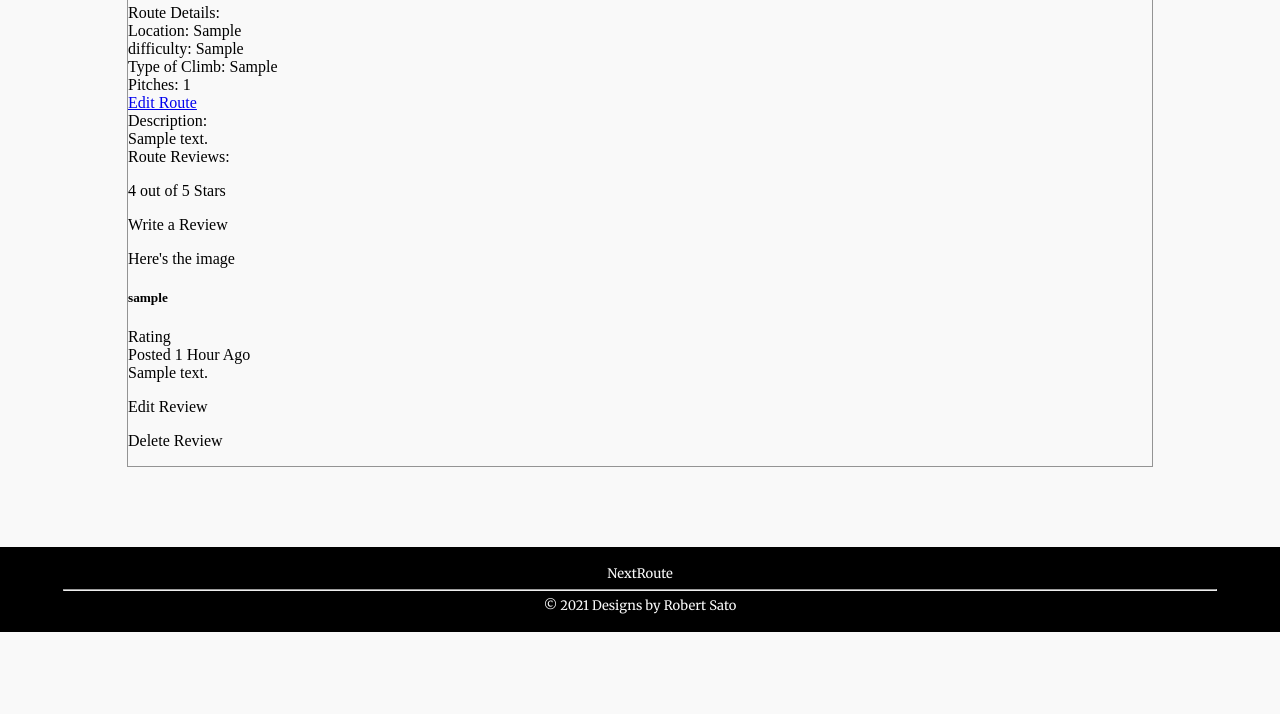
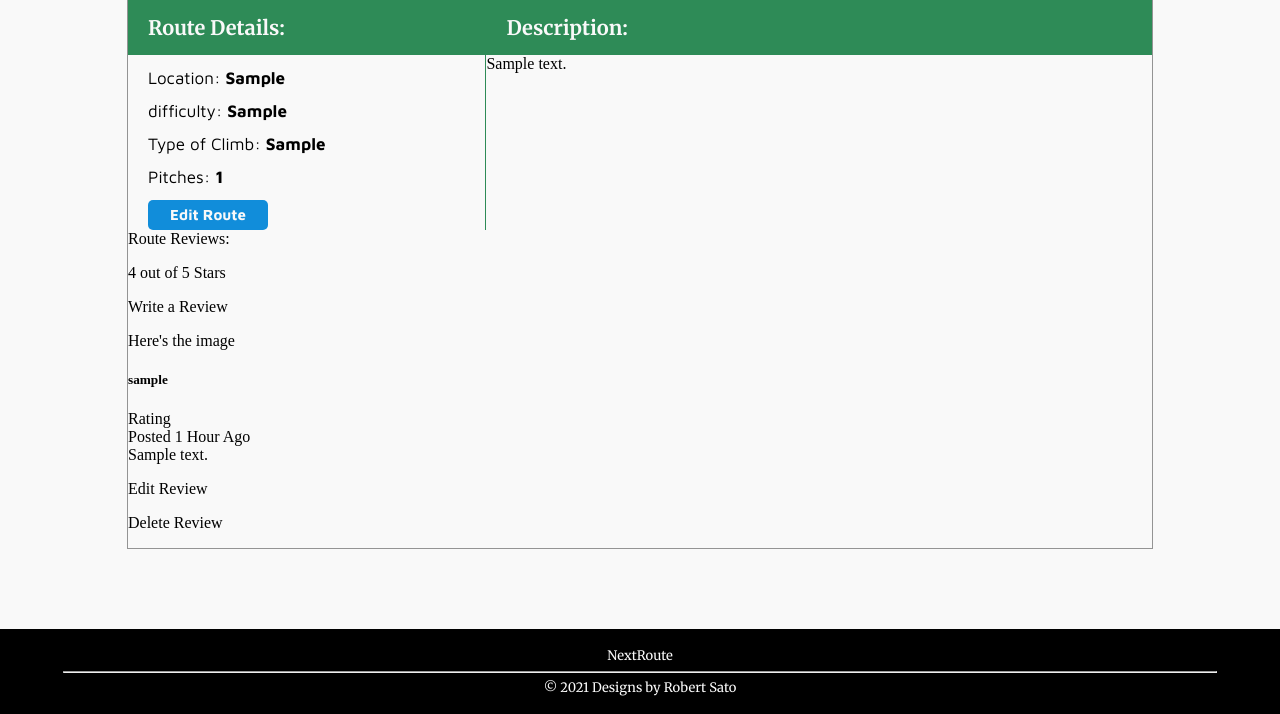
Before and after one commit to rsato1007/next_route, a Django app: page /route/1/ in a window 1280 px wide. Shown: the part 926-1640 px from the top of the page. Before the commit the page ends 1558 px from the top, so only its background shows below. Run offline with Django 3.2, Linux system fonts and the light colour scheme; a user stored in the database is signed in; tables that the repository leaves empty hold one stand-in row (values such as "Sample post").

Commit message:
adding styling to route details

```diff
--- a/next_route/main_app/static/styles/main.css
+++ b/next_route/main_app/static/styles/main.css
@@ -14,6 +14,7 @@
     --page-main-color: #2E8B57;
     --page-main-color-darker: #246e44;
     --main-button-color: #118DDA;
+    --main-button-color-darker: #0f77b8;
     --cancel-button-color: #A8A8A8;
     --red-button-color: #FF0000;
 }
@@ -224,6 +225,7 @@
 
 .route-page-image-container {
     position: relative;
+    margin-bottom: -4px;
 }
 
 .route-page-image {
@@ -238,6 +240,7 @@
     z-index: 2;
     bottom: clamp(30px, 3vw, 50px);
     left: clamp(15px, 4.5vw, 50px);
+    animation: appear 1.5s linear 1;
 }
 
 .route-page-route-name {
@@ -253,4 +256,54 @@
     font-family: var(--font-maven);
     letter-spacing: 3px;
 }
+
+.route-details-description-container {
+    display: grid;
+    grid-template-columns: 35% 65%;
+}
+
+.route-details-section {
+    border-right: 1px solid var(--page-main-color);
+}
+
+.route-details-description-header {
+    padding: 15px 0 15px 20px;
+    font-family: var(--font-merriweather);
+    font-weight: bold;
+    font-size: clamp(15px, 3vw, 20px);
+    background-color: var(--page-main-color);
+    color: var(--page-bg)
+}
+
+.route-details-text-container {
+    padding-left: 20px;
+    padding-right: 10px;
+    font-size: clamp(10px, 5vw, 17px);
+    font-family: var(--font-maven);
+}
+
+.route-details-text {
+    margin-top: 13px;
+}
+
+.edit-route-button-link {
+    text-decoration: none;
+}
+
+.edit-route-button {
+    background-color: var(--main-button-color);
+    color: var(--page-bg);
+    font-family: var(--font-maven);
+    height: 30px;
+    width: 120px;
+    font-size: clamp(10px, 5vw, 15px);
+    line-height: 30px;
+    text-align: center;
+    border-radius: 5px;
+    font-weight: bold;
+}
+
+.edit-route-button:hover {
+    background-color: var(--main-button-color-darker);
+}
 /* ROUTE PAGE STYLING END */
--- a/next_route/main_app/templates/route_page.html
+++ b/next_route/main_app/templates/route_page.html
@@ -10,21 +10,23 @@
                     <p class="route-page-route-username">Shared by {{ route.user.username }}</p>
                 </div>
             </div>
+            <div class="route-details-description-container">
                 <div class="route-details-section">
-                <div>Route Details:</div>
-                <div>
-                    <div>Location: {{ route.location }}</div>
-                    <div>difficulty: {{ route.difficulty }}</div>
-                    <div>Type of Climb: {{ route.climb_type }}</div>
-                    <div>Pitches: {{ route.pitch }}</div>
+                    <div class="route-details-description-header">Route Details:</div>
+                    <div class="route-details-text-container">
+                        <div class="route-details-text">Location: <b>{{ route.location }}</b></div>
+                        <div class="route-details-text">difficulty: <b>{{ route.difficulty }}</b></div>
+                        <div class="route-details-text">Type of Climb: <b>{{ route.climb_type }}</b></div>
+                        <div class="route-details-text">Pitches: <b>{{ route.pitch }}</b></div>
                         {% if user.is_authenticated and user.pk == route.user.pk %}
-                        <a href="{% url 'route_update' route.pk %}"><div>Edit Route</div></a>
+                            <a href="{% url 'route_update' route.pk %}" class="edit-route-button-link"><div class="route-details-text edit-route-button">Edit Route</div></a>
                         {% endif %}
                     </div>
                 </div>
                 <div class="route-description-section">
-                <div>Description:</div>
+                    <div class="route-details-description-header">Description:</div>
                     <div>{{ route.description }}</div>
+                </div>
             </div>
         </div>
         <div class="route-review-container">
```
Lines whose indentation alone changed are shown as unchanged.
